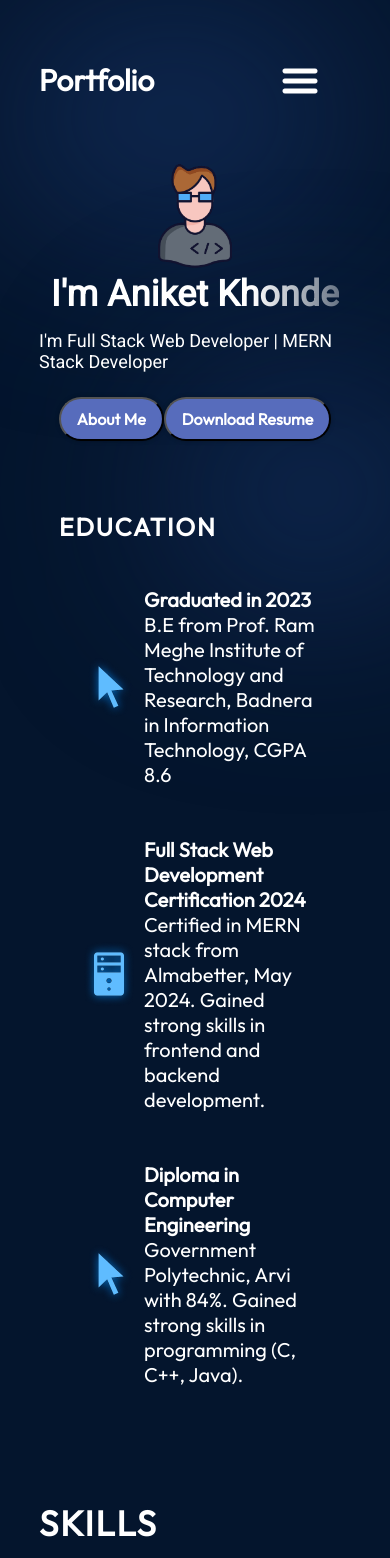
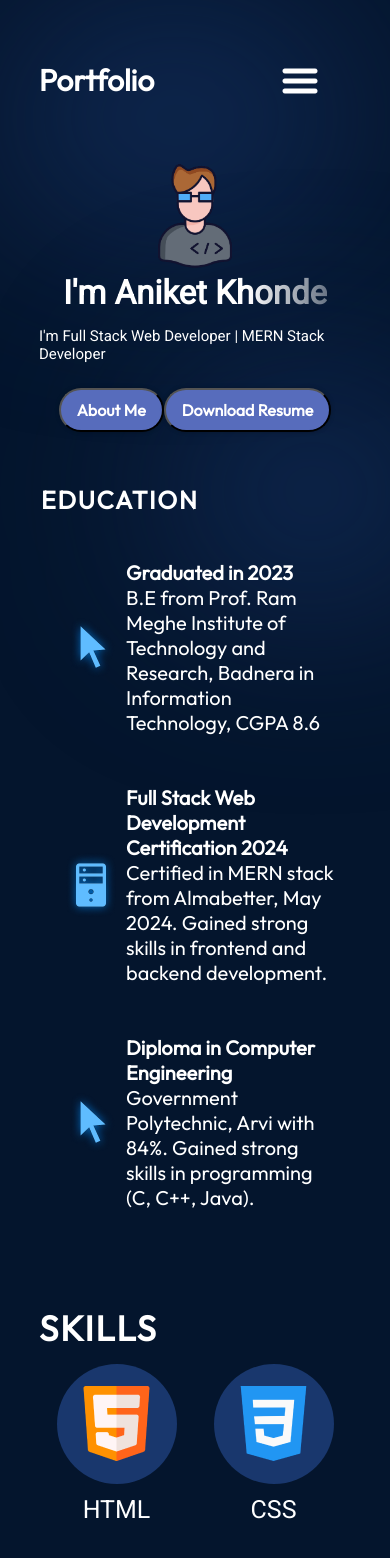
Before and after one commit to AniketKhonde/Portfollio, a React (Vite) app: page / in a window 390 px wide. Shown: the top 1558 px of the page. Built offline with nearby package versions, Linux system fonts and the light colour scheme.

Commit message:
api changes

```diff
--- a/src/components/About/About.module.css
+++ b/src/components/About/About.module.css
@@ -91,7 +91,7 @@
   }
   .container {
     background-color: transparent;
-    padding: 20px; /* Adjust padding for smaller screens */
+    padding: 2px; /* Adjust padding for smaller screens */
     margin-top: 50px; /* Adjust margin for smaller screens */
   }
 
--- a/src/components/Contact/Contact.module.css
+++ b/src/components/Contact/Contact.module.css
@@ -63,7 +63,7 @@
   }
   .container {
     flex-direction: column;
-    padding: 40px 10%; /* Adjust padding for smaller screens */
+    padding: 10px 5%; /* Adjust padding for smaller screens */
     gap: 23px;
     align-items: center; /* Center items vertically */
   }
@@ -73,12 +73,12 @@
   }
 
   .text h2 {
-    font-size: 60px; /* Decrease font size for smaller screens */
+    font-size: 50px; /* Decrease font size for smaller screens */
     letter-spacing: 2px; /* Decrease letter spacing for smaller screens */
   }
 
   .text p {
-    font-size: 30px; /* Decrease font size for smaller screens */
+    font-size: 20px; /* Decrease font size for smaller screens */
     letter-spacing: 1px; /* Decrease letter spacing for smaller screens */
   }
 
@@ -92,7 +92,7 @@
   }
 
   .link a {
-    font-size: 25px; /* Decrease font size for smaller screens */
+    font-size: 18px; /* Decrease font size for smaller screens */
     letter-spacing: 0.5px; /* Decrease letter spacing for smaller screens */
   }
 }
--- a/src/components/Hero/Hero.module.css
+++ b/src/components/Hero/Hero.module.css
@@ -156,12 +156,12 @@
     align-items: center;
   }
   .title {
-    font-size: 36px;
+    font-size: 33px;
     margin-bottom: 15px;
   }
 
   .description {
-    font-size: 18px;
+    font-size: 15px;
     margin-bottom: 25px;
   }
 
@@ -169,4 +169,7 @@
     font-size: 16px;
     padding: 10px 16px;
   }
+  .skillsSection{
+    display: none;
+  }
 }
```
